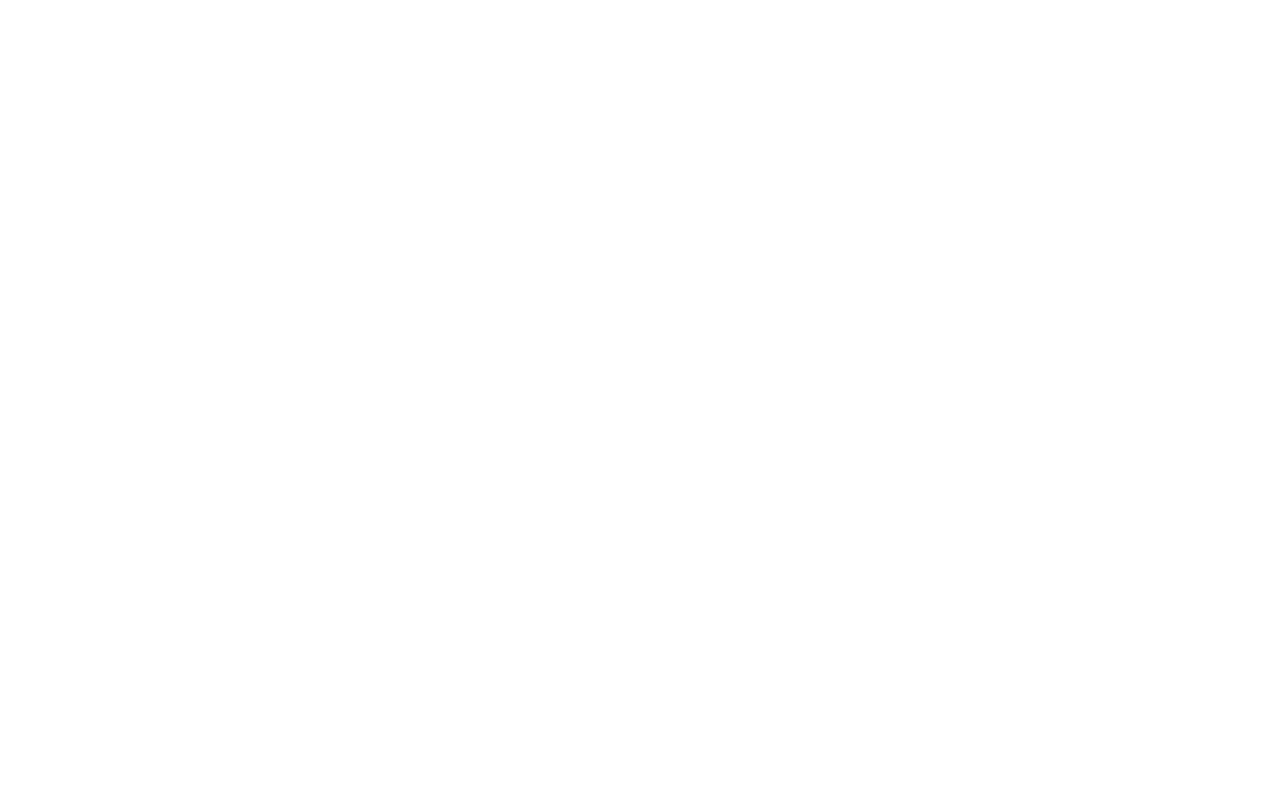
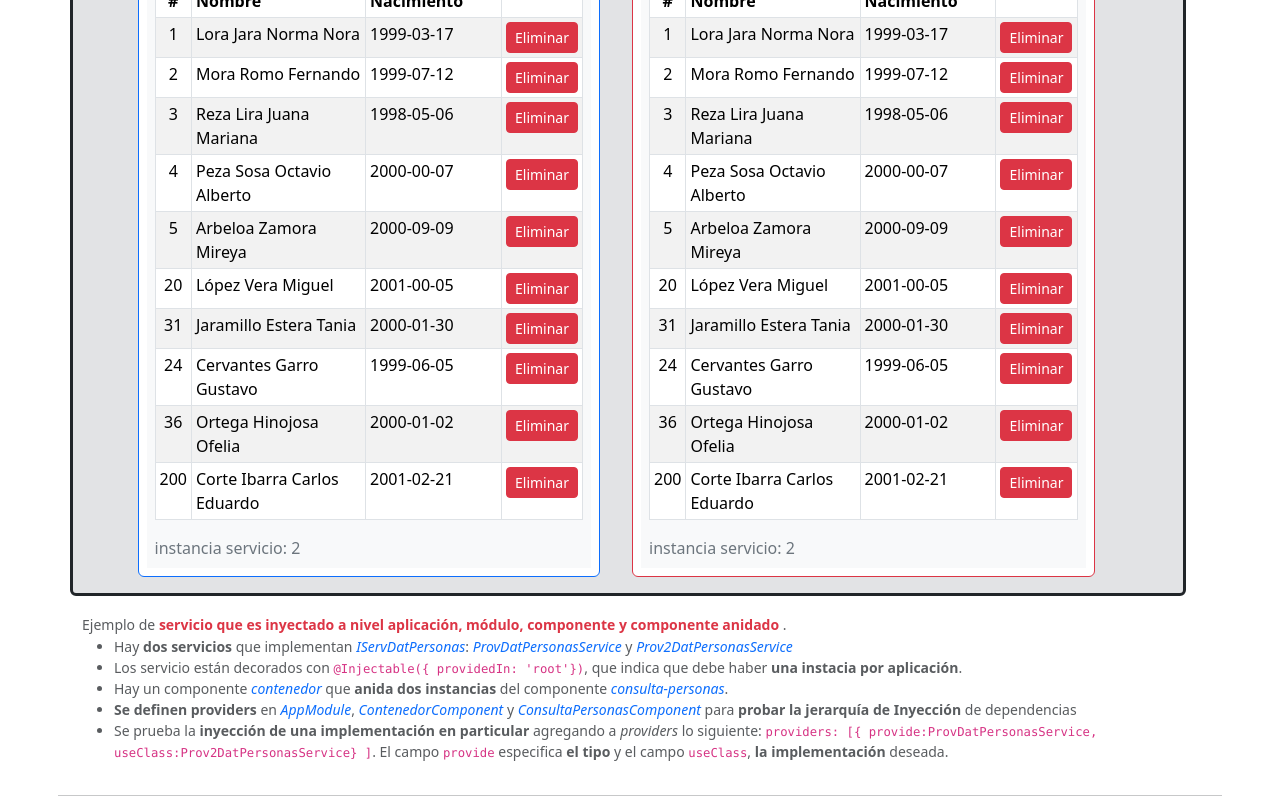
Before and after one commit to qualitrain/ejmConB5, an Angular app: page / in a window 1280 px wide. Shown: the part 1332-2132 px from the top of the page. Before the commit the page ends 1081 px from the top, so only its background shows below. Built offline with nearby package versions, Linux system fonts and the light colour scheme.

Commit message:
Ejm de Jerarquía de Inyección ok

```diff
--- a/src/app/app.component.html
+++ b/src/app/app.component.html
@@ -467,7 +467,7 @@
 
   @if(ejm_InyeccionDependencias2_Instances1service_on){
     <div class="row gx-5">
-      <h3 class="text-success text-center mb-3">ConsultaPersonas (dos instancias) y ProvDatPersonas</h3>
+      <h3 class="text-success text-center mb-3">ConsultaPersonas (dos instancias) y ProvDatPersonaMockService</h3>
       <p class="text-secondary"> Ejemplo de inyecci&oacute;n de servicios
       </p>
       <div class="row  mt-4">
@@ -477,8 +477,8 @@
         <div class="col-sm-5 border border-danger p-2 ms-3 rounded">
             <app-consulta-personas></app-consulta-personas>
         </div>
-    </div>
-    <div class="text-info text-muted mt-3 text-info text-justify">
+      </div>
+      <div class="text-info text-muted mt-3 text-info text-justify">
       <small>
           Ejemplo de implementaci&oacute;n de un <strong class="text-danger">servicio que es inyectado en las instancias de un componente
           </strong>.<br>
@@ -504,11 +504,58 @@
                   El servicio puede servir como una <strong>memoria compartida</strong> entre distintas instancias de uno o m&aacute;s componentes.
               </li>
           </ul>
+        </small>
+      </div>
+      <hr class="mt-3 mb-3">
+    </div>
+  }
+
+  @if(ejm_JerarquiaDeInyeccion_on){
+    <div class="row gx-5">
+      <h3 class="text-success text-center mb-3">
+        ContenedorDemoJerarIny, ConsultaPersonas (dos instancias) y servicios ProvDatPersonaMockService y ProvDatPersonaMock2Service
+      </h3>
+      <p class="text-secondary"> Ejemplo de Jerarqu&iacute;a de inyecci&oacute;n de servicios
+      </p>
+      <div class="row  mt-4">
+        <div class="col-sm-12">
+          <app-contenedor-demo-jerar-iny></app-contenedor-demo-jerar-iny>
+        </div>
+      </div>
+    <div class="text-info text-muted mt-3 text-info text-justify">
+      <small>
+          Ejemplo de <strong class="text-danger">servicio que es inyectado a nivel
+          aplicaci&oacute;n, m&oacute;dulo, componente y componente anidado
+          </strong>.<br>
+          <ul>
+              <li>
+                  Hay <strong>dos servicios</strong> que implementan  <i class="text-primary">IServDatPersonas</i>:
+                  <i class="text-primary">ProvDatPersonasService</i> y <i class="text-primary">Prov2DatPersonasService</i>
+              </li>
+              <li>
+                  Los servicio est&aacute;n decorados con <code class="font-weight-bold">&#64;Injectable(&#123; providedIn: 'root'&#125;)</code>,
+                  que indica que debe haber <strong>una instacia por aplicaci&oacute;n</strong>.
+              </li>
+              <li>
+                  Hay un componente <i class="text-primary">contenedor</i> que <strong>anida dos instancias</strong>
+                  del componente <i class="text-primary">consulta-personas</i>.
+              </li>
+              <li>
+                  <strong>Se definen providers</strong> en <i class="text-primary">AppModule</i>,
+                  <i class="text-primary">ContenedorComponent</i> y <i class="text-primary">ConsultaPersonasComponent</i>
+                  para <strong>probar la jerarqu&iacute;a de Inyecci&oacute;n</strong>  de dependencias
+              </li>
+              <li>
+                  Se prueba la <strong>inyecci&oacute;n de una implementaci&oacute;n en particular</strong> agregando
+                  a  <i>providers</i> lo siguiente: <code class="font-weight-bold">
+                  providers: [&#123; provide:ProvDatPersonasService, useClass:Prov2DatPersonasService&#125; ]</code>. El campo <code>provide</code>
+                  especifica <strong>el tipo</strong> y el campo <code>useClass</code>, <strong>la implementaci&oacute;n</strong> deseada.
+              </li>
+          </ul>
       </small>
+    </div>
+    <hr class="mt-3 mb-3">
   </div>
-    <hr class="mt-3 mb-3">
-    </div>
-
   }
 
   @if(ejm_HttpClient_on){
--- a/src/app/app.component.ts
+++ b/src/app/app.component.ts
@@ -19,6 +19,7 @@
 import { LupaDirective } from './contenedor-demo-directiva/lupa.directive';
 import { ContenedorDemoHttpComponent } from './demo-http/contenedor-demo-http/contenedor-demo-http.component';
 import { ConsultaPersonasComponent } from './consulta-personas/consulta-personas.component';
+import { ContenedorDemoJerarInyComponent } from './contenedor-demo-jerar-iny/contenedor-demo-jerar-iny.component';
 
 @Component({
   selector: 'app-root',
@@ -43,6 +44,7 @@
     LupaDirective,
     ContenedorDemoInyVistaComponent,
     ConsultaPersonasComponent,
+    ContenedorDemoJerarInyComponent,
 
     ContenedorDemoHttpComponent
   ],
@@ -76,6 +78,8 @@
 
   //Servicios e Inyección de dependencias
   ejm_InyeccionDependencias2_Instances1service_on    :boolean=true;
+  ejm_JerarquiaDeInyeccion_on                        :boolean=true;
+
 
 
   ejm_HttpClient_on                                  :boolean=false;
--- /dev/null
+++ b/src/app/contenedor-demo-jerar-iny/contenedor-demo-jerar-iny.component.html
@@ -0,0 +1,10 @@
+<div class="border border-dark border-3 rounded bg-secondary-subtle">
+    <div class="row justify-content-center col-sm-12 ">
+        <div class="col-sm-5 border border-primary p-2 m-3 rounded bg-white">
+            <app-consulta-personas></app-consulta-personas>
+        </div>
+        <div class="col-sm-5 border border-danger p-2 m-3 rounded bg-white">
+            <app-consulta-personas></app-consulta-personas>
+        </div>
+    </div>
+</div>
```
Also changed, not shown: src/app/contenedor-demo-jerar-iny/contenedor-demo-jerar-iny.component.ts (added, +24 -0 lines), src/app/servicios/prov-dat-persona-mock2.service.ts (added, +60 -0 lines), src/app/contenedor-demo-jerar-iny/contenedor-demo-jerar-iny.component.css (added), 2 other files (tests, documents, lock files or other folders).
